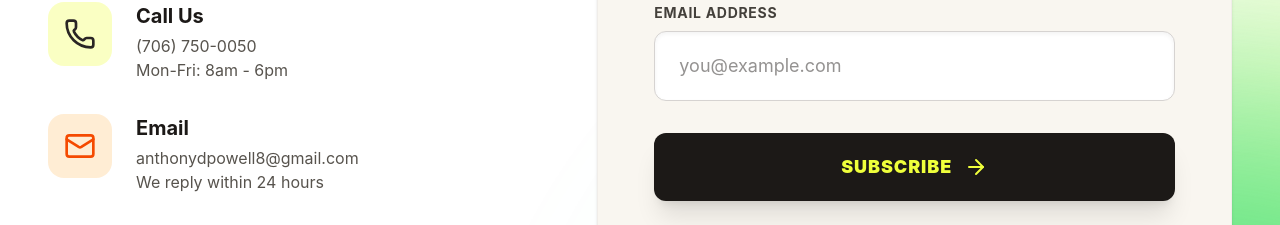
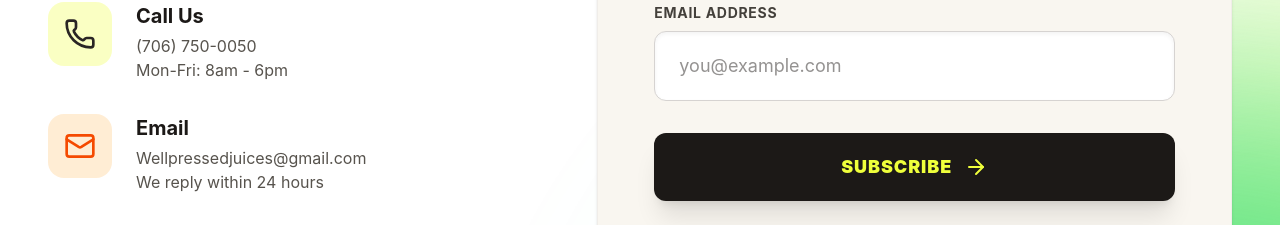
Before and after one commit to anthonydpowell/wellpressed-website, a React (Vite) app: page / in a window 1280 px wide. Shown: the part 6705-6930 px from the top of the page. Built offline with nearby package versions, Linux system fonts and the light colour scheme.

Commit message:
Add files via upload

```diff
--- a/src/app/components/Contact.tsx
+++ b/src/app/components/Contact.tsx
@@ -64,7 +64,7 @@ export function Contact() {
                 </div>
                 <div>
                   <h4 className="text-xl font-bold text-stone-900 mb-1">Email</h4>
-                  <p className="text-stone-600">anthonydpowell8@gmail.com<br />We reply within 24 hours</p>
+                  <p className="text-stone-600">Wellpressedjuices@gmail.com<br />We reply within 24 hours</p>
                 </div>
               </motion.div>
 
@@ -111,7 +111,7 @@ export function Contact() {
                   const email = (form.elements.namedItem('email') as HTMLInputElement).value;
                   const subject = encodeURIComponent("Subscribe to WellPressed Updates");
                   const body = encodeURIComponent(`Hi WellPressed team,\n\nPlease add my email to your mailing list!\n\nEmail: ${email}\n\nStay fresh!`);
-                  window.location.href = `mailto:anthonydpowell8@gmail.com?subject=${subject}&body=${body}`;
+                  window.location.href = `mailto:Wellpressedjuices@gmail.com?subject=${subject}&body=${body}`;
                 }}
               >
                 <div className="flex flex-col gap-2">
--- a/src/app/components/Footer.tsx
+++ b/src/app/components/Footer.tsx
@@ -72,7 +72,7 @@ export function Footer() {
               <button
                 type="button"
                 onClick={() => {
-                  window.location.href = 'mailto:anthonydpowell8@gmail.com?subject=Join the WellPressed Community';
+                  window.location.href = 'mailto:Wellpressedjuices@gmail.com?subject=Join the WellPressed Community';
                 }}
                 className="w-full bg-emerald-700 hover:bg-emerald-600 text-white rounded-lg py-3 text-sm font-medium transition-colors"
               >
```
